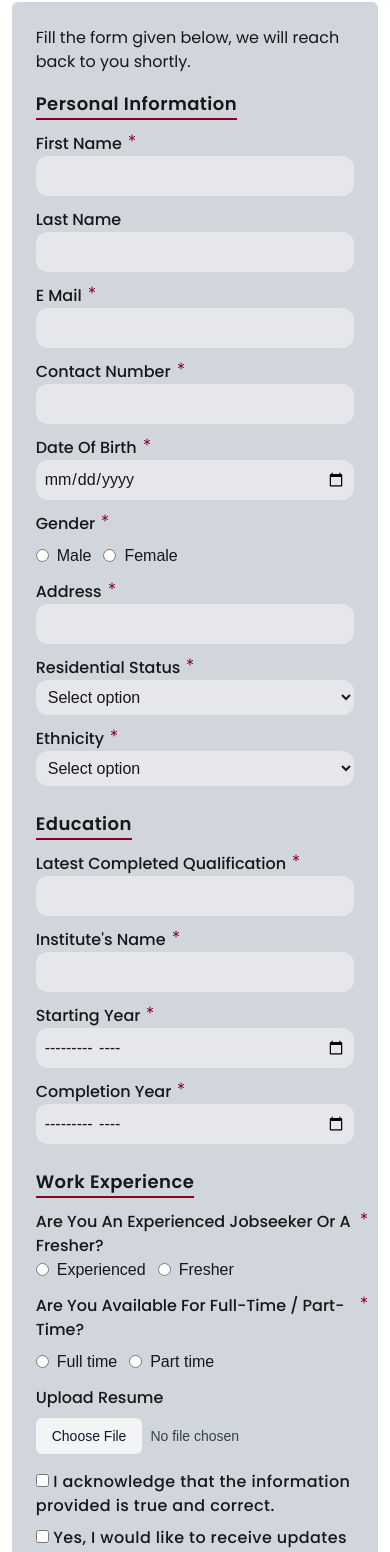
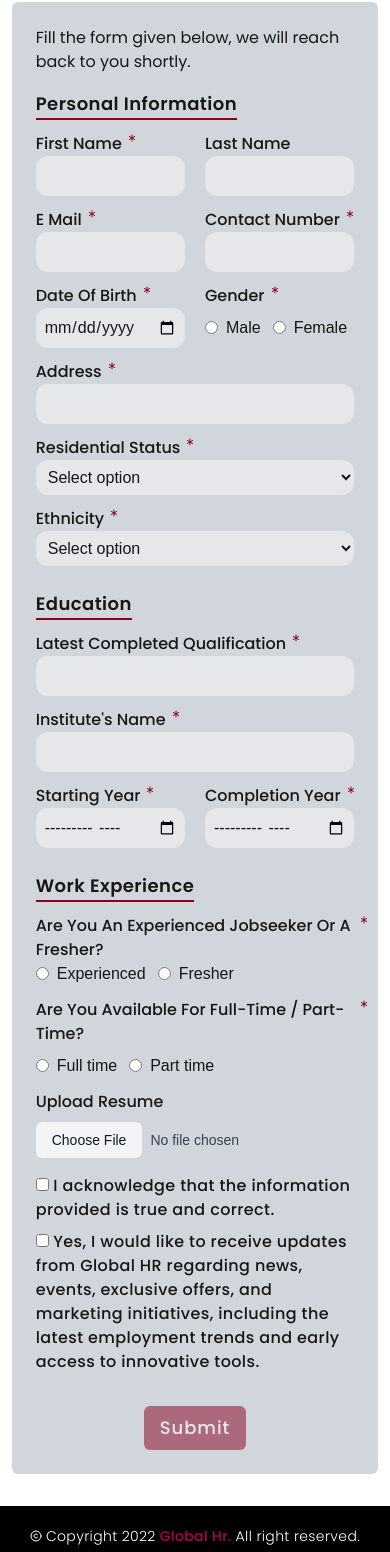
Before and after one commit to AnserShafiq/globalhr-form-api, a Next.js app: page /job-seekers/application-form in a window 390 px wide. Shown: the part 419-1971 px from the top of the page. Built offline with nearby package versions, Linux system fonts and the light colour scheme; no server answers.

Commit message:
April 24, 2025: Added the mobile view of both pages

```diff
--- a/app/ui/applicationForms/jobseekers-form.tsx
+++ b/app/ui/applicationForms/jobseekers-form.tsx
@@ -57,7 +57,7 @@
             <form className="mt-4" onSubmit={handleSubmit}>
                 {/* Personal information */}
                 <InnerFormHeading>Personal information</InnerFormHeading>
-                <div className= 'flex flex-col lg:grid lg:grid-cols-2 gap-x-5 gap-y-3 mt-3'>
+                <div className= ' grid grid-cols-2 gap-x-5 gap-y-3 mt-3'>
                     <InputField label="First Name" name="firstName" type="text" required />
                     <InputField label="Last Name" name="lastName" type="text"  />
                     <InputField label="E Mail" name="email" type="email" required />
@@ -100,7 +100,7 @@
                 </div>
                 {/* Education */}
                 <InnerFormHeading className="mt-6">Education</InnerFormHeading>
-                <div className= 'flex flex-col lg:grid lg:grid-cols-2 gap-x-5 gap-y-3 mt-3'>
+                <div className= ' grid grid-cols-2 gap-x-5 gap-y-3 mt-3'>
                     <div className="col-span-2">
                         <InputField label="Latest Completed Qualification" name="latestCompletedQualification" type="text" required/>
                     </div>
@@ -112,7 +112,7 @@
                  </div>
                  {/* Work Experience */}
                  <InnerFormHeading className="mt-6">Work Experience</InnerFormHeading>
-                 <div className="flex flex-col lg:grid lg:grid-cols-2 gap-x-5 gap-y-3 mt-3">
+                 <div className=" grid grid-cols-2 gap-x-5 gap-y-3 mt-3">
                     <div className="col-span-2">
                         <Label label="Are you an experienced jobseeker or a fresher?" name="experience" required/>
                         <div className="flex gap-x-3">
@@ -147,7 +147,7 @@
                         </>
                     )}
                  </div>
-                <div className="flex flex-col lg:grid lg:grid-cols-2 gap-x-5 gap-y-3 mt-3">
+                <div className=" grid grid-cols-2 gap-x-5 gap-y-3 mt-3">
                     <div className="flex flex-col gap-y-2 col-span-2">
                         <Label label="Are you available for Full-time / Part-time?" name="fullTime_partTime" required/>
                         <div className="flex gap-x-3">
```
